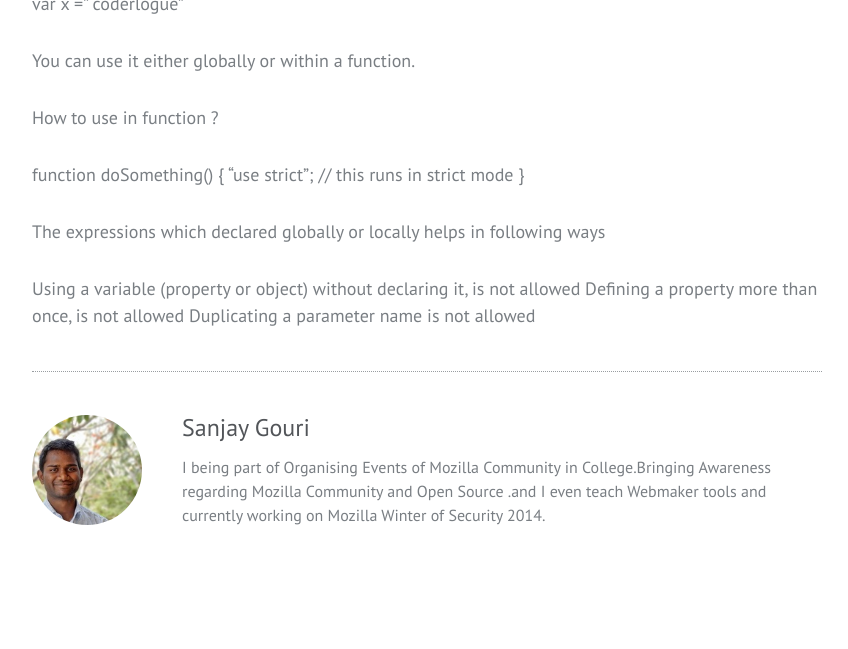
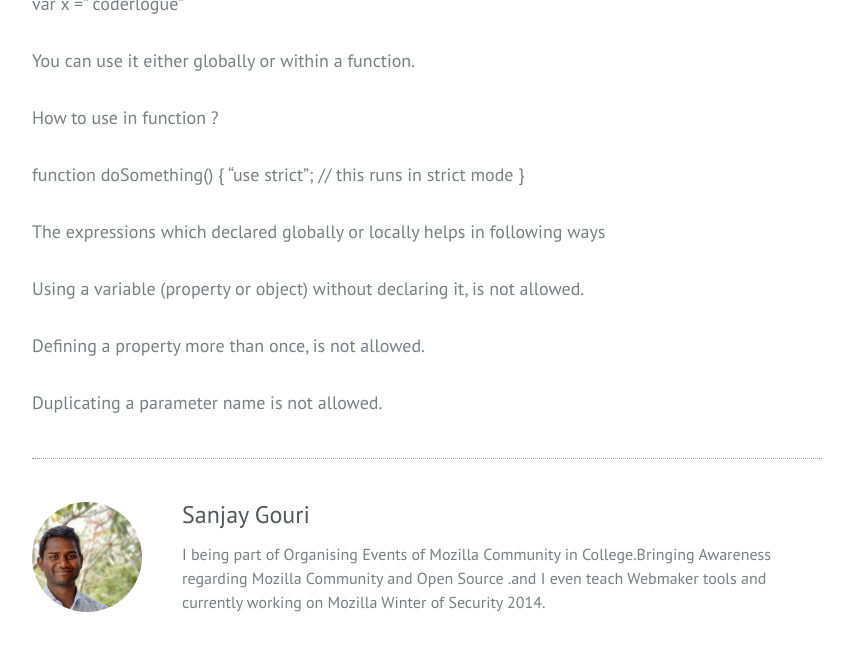
Before and after one commit to coderlogue/coderlogue.github.io, a Jekyll site: the page built from _posts/2015-08-15-Javascriptusestrict.md, in a window 1280 px wide and 900 px high, scrolled down 614 px, cut to the strip 0-649 px from the top of the window. Shown: the whole strip, without its empty margins (213-1061 px from the left). Built offline with Jekyll 4.4.1, drawn with Linux system fonts in a browser that asks for light colours; comment, search, counter and statistics services are not loaded.

```diff
--- a/_posts/2015-08-15-Javascriptusestrict.md
+++ b/_posts/2015-08-15-Javascriptusestrict.md
@@ -30,6 +30,8 @@ function doSomething() {
 
 The expressions which declared globally or locally  helps in following ways
 
-Using a variable (property or object) without declaring it, is not allowed
-Defining a property more than once, is not allowed
-Duplicating a parameter name is not allowed
+* Using a variable (property or object) without declaring it, is not allowed.
+
+* Defining a property more than once, is not allowed.
+
+* Duplicating a parameter name is not allowed.
```
